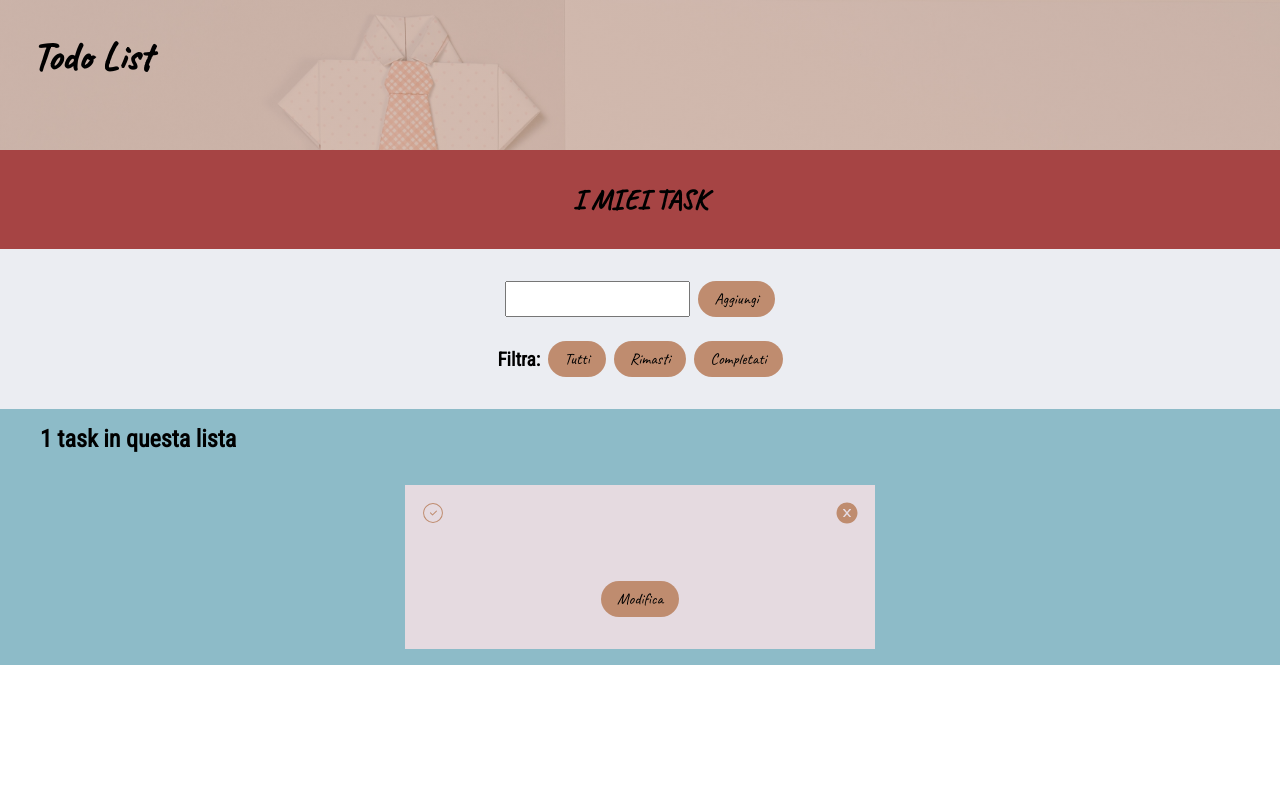
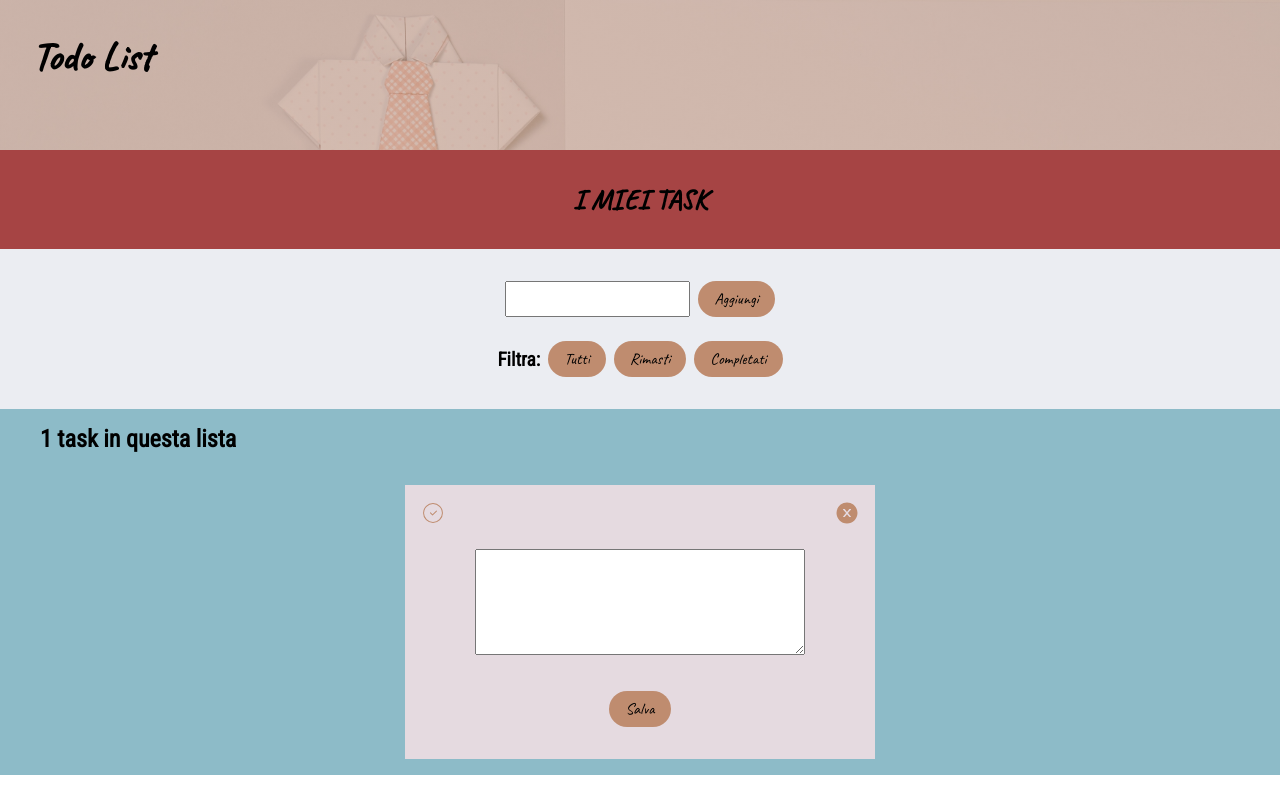
Before and after one commit to serenagaiascicolone/todo-list-redux-react-me, a React (Create React App) app: page / in a window 1280 px wide. Both pictures are taken after a click on the button "Aggiungi". Built offline with nearby package versions, Linux system fonts and the light colour scheme.

Commit message:
add textarea and update css

```diff
--- a/src/components/Task.js
+++ b/src/components/Task.js
@@ -2,13 +2,16 @@ import { useDispatch } from 'react-redux';
 import { deleteTask, toggleTask } from "../features/todo/taskSlice";
 import { AiFillCloseCircle } from "react-icons/ai";
 import { CiCircleCheck } from "react-icons/ci";
-
+import { useState } from 'react';
 
 
 function Task ({task}) {
 const dispatch = useDispatch();
-    return (
-        <article className="task-container">
+const [isEditing, setIsEditing] = useState(true)
+
+let taskView = (
+
+       <>
             <span onClick={()=> dispatch(toggleTask(task.id))}><CiCircleCheck className={`task-button toggle ${task.completed ? 'checked' : ''}`} style= {{borderRadius : "50%"}}/></span>
         {/* <input type="checkbox" checked={task.completed}  onChange={()=> dispatch(toggleTask(task.id))}/> */}
             <span onClick = {()=>dispatch(deleteTask(task.id))}> <AiFillCloseCircle className="task-button"  style= {{borderRadius : "50%"}} /> </span>
@@ -16,7 +19,30 @@ const dispatch = useDispatch();
         <div className="buttons-container">
             <button>Modifica</button>
         </div>
-    </article>
+       </>
+
+
+    )
+
+let taskEdit = (
+    <form action="">
+        <span onClick={()=> dispatch(toggleTask(task.id))}><CiCircleCheck className={`task-button toggle ${task.completed ? 'checked' : ''}`} style= {{borderRadius : "50%"}}/></span>
+
+        <span onClick = {()=>dispatch(deleteTask(task.id))}> <AiFillCloseCircle className="task-button"  style= {{borderRadius : "50%"}} /> </span>
+    {/* <p className={task.completed ? 'completed' : ''}> {task.name}</p> */}
+        {/* <input type="text" /> */}
+        <textarea name="" id="" cols="30" rows="10"></textarea>
+        <div className="buttons-container">
+            <button>Salva</button>
+        </div>
+    </form>
+    )
+
+
+    return (
+        <article className="task-container">
+            {isEditing ? taskEdit : taskView}
+        </article>
     )
 }
 
--- a/src/index.css
+++ b/src/index.css
@@ -198,11 +198,11 @@ button:hover  {
   background-color: var(--task-dark);
 }
 
-.task-container input {
- position: absolute;
- top: 0;
- left: 0;
- margin: 1rem;
+.task-container textarea {
+    margin: 2rem 0;
+    width: 80%;
+    height: 100px;
+    text-align: start;
 }
 
 .task-container p {
```
